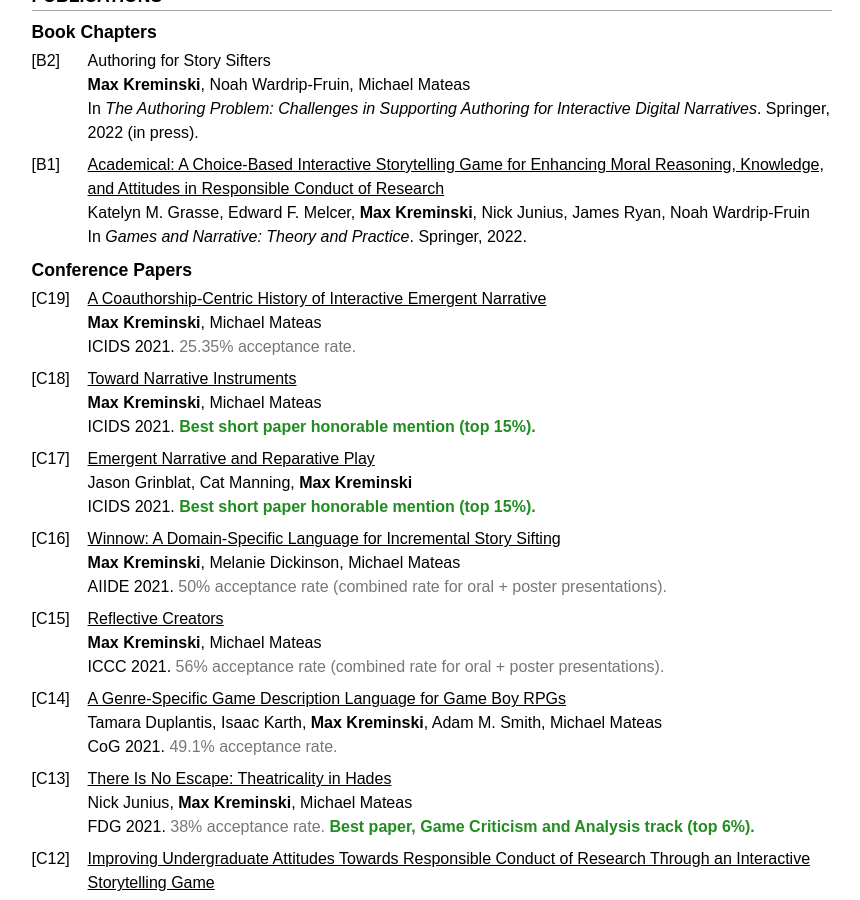
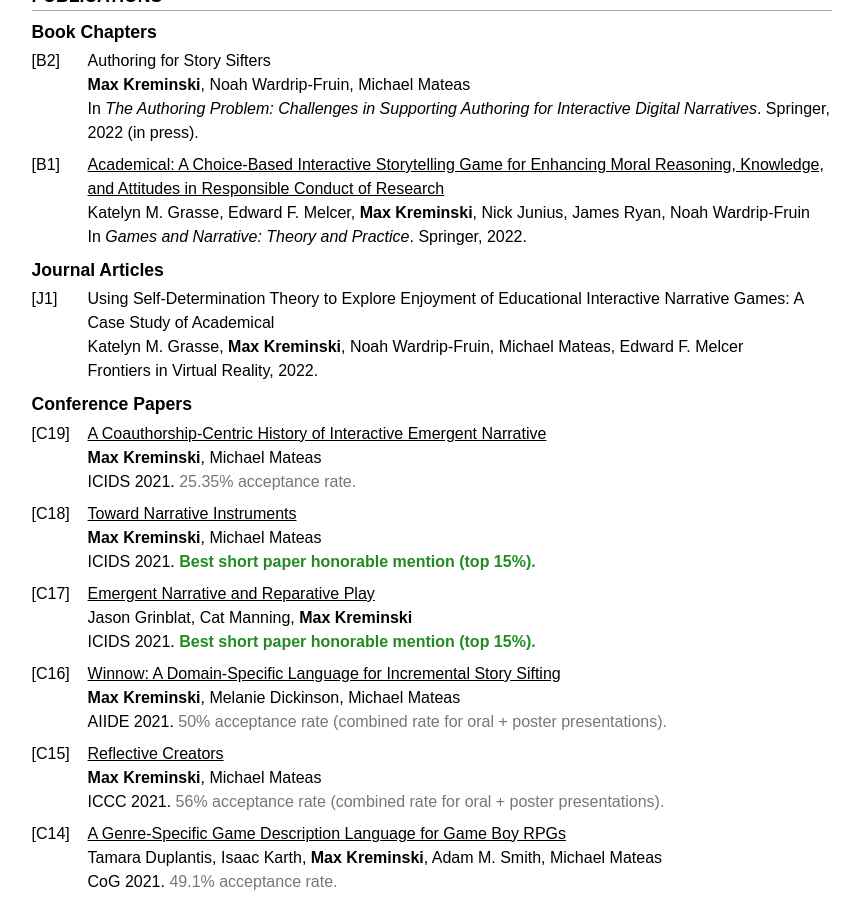
Before and after one commit to mkremins/mkremins.github.io, a Jekyll site: the page built from cv/index.html, in a window 1280 px wide and 900 px high, scrolled down 983 px. Shown: the whole window, without its empty margins (208-1068 px from the left). Built offline with Jekyll 4.4.1, drawn with Linux system fonts in a browser that asks for light colours; some web fonts are replaced.

Commit message:
Add Frontiers in VR Academical paper

```diff
--- a/_data/publications.json
+++ b/_data/publications.json
@@ -10,6 +10,15 @@
   "inpress": true,
   "publisher": "Springer",
   "pubtype": "chapter"
+},
+{
+  "title": "Using Self-Determination Theory to Explore Enjoyment of Educational Interactive Narrative Games: A Case Study of Academical",
+  "url": "",
+  "authors": ["Katelyn M. Grasse", "Max Kreminski", "Noah Wardrip-Fruin", "Michael Mateas", "Edward F. Melcer"],
+  "year": "2022",
+  "venue": "Frontiers in Virtual Reality",
+  "venue_long": "Frontiers in Virtual Reality",
+  "pubtype": "journal"
 },
 {
   "title": "Unmet Creativity Support Needs in Computationally Supported Creative Writing",
--- a/_includes/cvpubs.html
+++ b/_includes/cvpubs.html
@@ -15,7 +15,7 @@
     <div class="dated-content">
       {% if pub.url and pub.url != "" %}<a href="{{pub.url}}">{{pub.title}}</a>{% else %}{{pub.title}}{% endif %}<br>
       <span class="authors">{{authors_html | join: ", "}}</span><br>
-      {% if pub.pubtype == "chapter" %}In <em>{{pub.booktitle}}</em>. {{pub.publisher}}, {{pub.year}}{% else %}{{pub.venue}} {{pub.year}}{% endif %}{% if pub.inpress %} (in press){% endif %}.
+      {% if pub.pubtype == "chapter" %}In <em>{{pub.booktitle}}</em>. {{pub.publisher}}, {{pub.year}}{% elsif pub.pubtype == "journal" %}{{pub.venue}}, {{pub.year}}{% else %}{{pub.venue}} {{pub.year}}{% endif %}{% if pub.inpress %} (in press){% endif %}.
       {% if pub.acceptrate and pub.acceptrate != "" %} <span class="pub-acceptrate">{{pub.acceptrate}} acceptance rate{% if pub.acceptnote and pub.acceptnote != "" %} ({{pub.acceptnote}}){% endif %}.</span>{% endif %}
       {% if pub.award and pub.award != "" %} <span class="pub-award">{{pub.award}}</span>{% endif %}
     </div>
--- a/cv/index.html
+++ b/cv/index.html
@@ -166,6 +166,8 @@ layout: null
       <h2>Publications</h2>
       <h3>Book Chapters</h3>
       {%- include cvpubs.html pubtype="chapter" pubprefix="B" -%}
+      <h3>Journal Articles</h3>
+      {%- include cvpubs.html pubtype="journal" pubprefix="J" -%}
       <h3>Conference Papers</h3>
       {%- include cvpubs.html pubtype="full" pubprefix="C" -%}
       <h3>Workshop Papers</h3>
```
